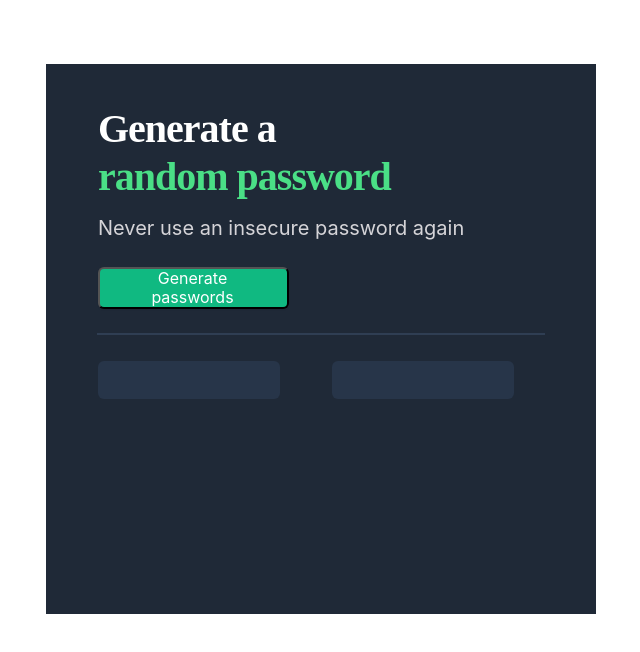
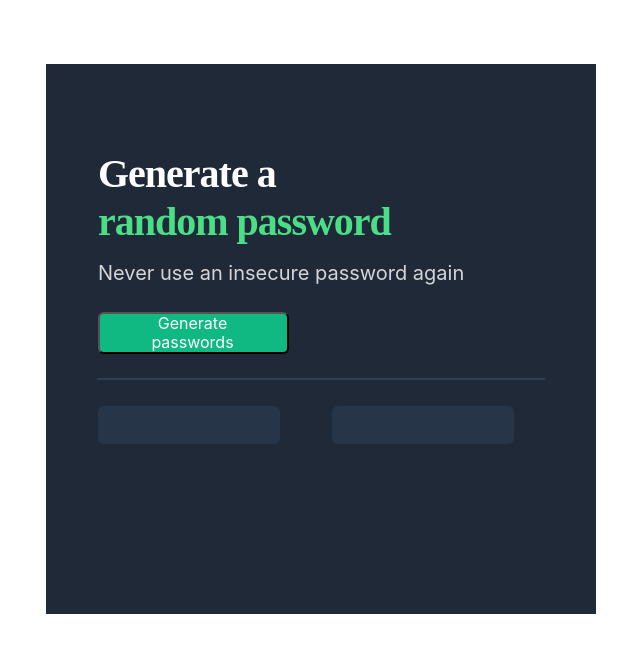
Before and after one commit to MaharjanFinjo/Password-Generator, a website built with Vite: page index.html in a window 1280 px wide. Shown: the whole page, without its empty margins (16-656 px from the left). Built offline with nearby package versions, Linux system fonts and the light colour scheme.

Commit message:
changed css

```diff
--- a/index.css
+++ b/index.css
@@ -32,7 +32,7 @@ h1 {
 
 .header {
   color: #ffffff;
-  padding-top: 55px;
+  padding-top: 100px;
 }
 
 h3 {
```
